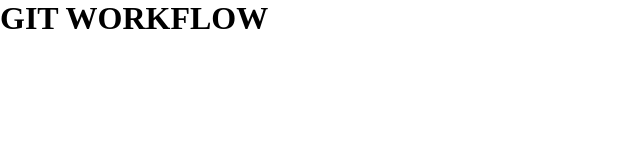
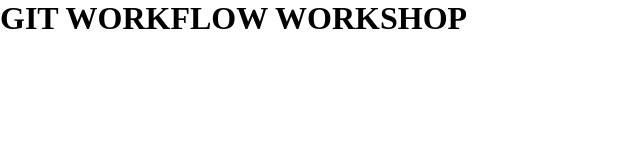
Before and after one commit to WebAhead11/GitKT, a plain HTML site: page index.html in a window 1280 px wide. Shown: the whole page, without its empty margins (0-640 px from the left). Drawn offline with Linux system fonts and the light colour scheme.

```diff
--- a/index.html
+++ b/index.html
@@ -10,7 +10,7 @@
 
 <body>
 
-    <h1 class="some-heading">GIT WORKFLOW</h1>
+    <h1 class="some-heading">GIT WORKFLOW WORKSHOP</h1>
 
 </body>
 
```
